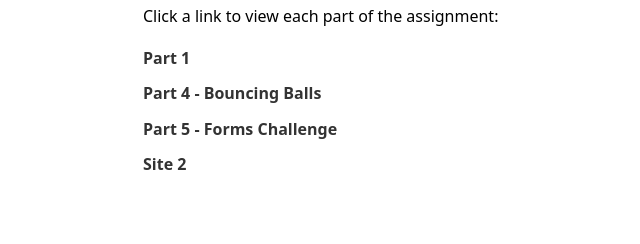
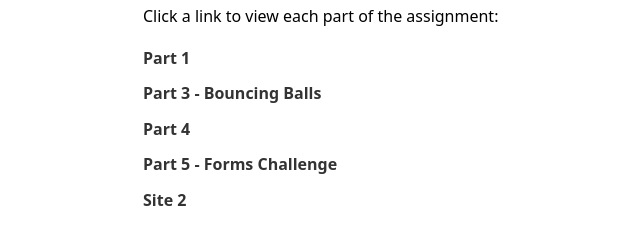
Before and after one commit to keenanb35/keenanb35.github.io-assignment-4, a plain HTML site: page index.html in a window 1280 px wide. Shown: the part 160-404 px from the top of the page, without its empty margins (97-737 px from the left). Drawn offline with Linux system fonts and the light colour scheme.

Commit message:
had 3/5 sites working now none are working trying to resolve

```diff
--- a/index.html
+++ b/index.html
@@ -36,7 +36,8 @@
   <p>Click a link to view each part of the assignment:</p>
   <ul>
     <li><a href="part1/">Part 1</a></li>
-    <li><a href="03-bouncing-balls/part4/">Part 4 - Bouncing Balls</a></li>
+    <li><a href="03-bouncing-balls.html">Part 3 - Bouncing Balls</a></li>
+    <li><a href="04-part4.html">Part 4</a></li>
     <li><a href="part5/">Part 5 - Forms Challenge</a></li>
     <li><a href="site2/">Site 2</a></li>
   </ul>
```
